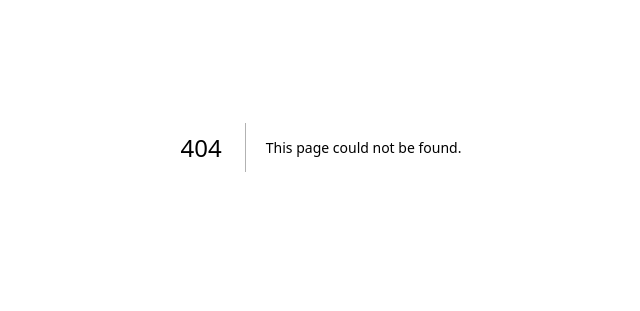
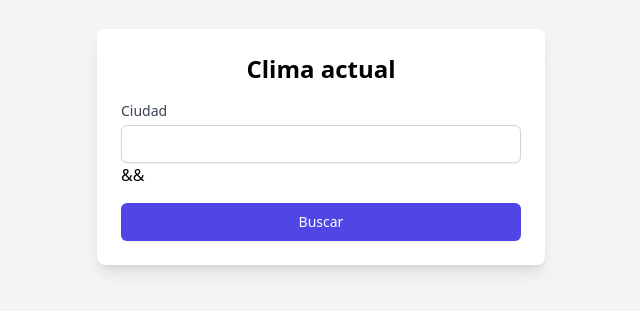
Before and after one commit to claudiasaldivar/CurrentWeather, a Next.js app: page /clima in a window 1280 px wide. Before the commit this address had no page. Shown: the part 253-564 px from the top of the page, without its empty margins (319-959 px from the left). Built offline with nearby package versions, Linux system fonts and the light colour scheme.

Commit message:
First commit

```diff
--- a/next.config.js
+++ b/next.config.js
@@ -1,4 +1,15 @@
-/** @type {import('next').NextConfig} */
-const nextConfig = {}
-
-module.exports = nextConfig
+// next.config.js
+module.exports = {
+    async redirects() {
+      return [
+        {
+          source: '/',
+          destination: '/clima',
+          permanent: true,
+        },
+      ];
+    },
+    images: {
+      domains: ['openweathermap.org'],
+    },
+  };
--- a/package.json
+++ b/package.json
@@ -9,9 +9,11 @@
     "lint": "next lint"
   },
   "dependencies": {
+    "axios": "^1.6.2",
+    "next": "^13.5.6",
     "react": "^18",
     "react-dom": "^18",
-    "next": "14.0.3"
+    "react-hook-form": "^7.48.2"
   },
   "devDependencies": {
     "autoprefixer": "^10.0.1",
--- /dev/null
+++ b/src/components/Error.jsx
@@ -0,0 +1,29 @@
+
+const Error = ({ message }) => {
+    return (
+      <div className="flex items-center justify-center bg-gray-100">
+        <div className="max-w-md w-full shadow-lg rounded-lg p-6 bg-red-100 border border-red-300">
+          <div className="flex items-center space-x-4">
+            <svg
+              className="w-16 h-16 text-red-500"
+              fill="currentColor"
+              viewBox="0 0 20 20"
+              xmlns="http://www.w3.org/2000/svg"
+            >
+              <path
+                fillRule="evenodd"
+                d="M10 18a8 8 0 100-16 8 8 0 000 16zm1-11a1 1 0 10-2 0v4a1 1 0 102 0V7zm-1 6a1 1 0 100 2 1 1 0 000-2z"
+                clipRule="evenodd"
+              />
+            </svg>
+            <div className="text-red-700">
+              <h1 className="text-2xl font-bold">Error</h1>
+              <p className="text-sm">{message}</p>
+            </div>
+          </div>
+        </div>
+      </div>
+    )
+  }
+
+export default Error
--- /dev/null
+++ b/src/components/Input.jsx
@@ -0,0 +1,20 @@
+
+const Input = ({ name, label, register, required, errors }) => {
+    return (
+      <div className="mb-4">
+        <label htmlFor={name} className="block text-sm font-medium text-gray-700">
+          {label}
+        </label>
+        <input
+          id={name}
+          name={name}
+          type="text"
+          {...register(name, { required })}
+          className="mt-1 block w-full border border-gray-300 rounded-md shadow-sm py-2 px-3 focus:outline-none focus:ring-indigo-500 focus:border-indigo-500 sm:text-sm text-black"
+        />
+        {errors[name] && <p className="text-sm text-red-500">{errors[name].message}</p>} && <p className="text-sm text-red-500">{errors.message}</p>
+      </div>
+    )
+  }
+
+export default Input
--- /dev/null
+++ b/src/components/WeatherResult.jsx
@@ -0,0 +1,32 @@
+import Image from 'next/image';
+import capitalizarPrimeraLetra from "@/hooks/getCapitalLetter"
+
+const WeatherResult = ({weather, city}) => {
+  const kelvin = 274.15;
+
+  return (
+    <>
+     {weather && (
+          <div className="text-black mt-2.5">
+          <h2 className="text-lg font-medium text-center mb-2">
+            Clima actual en {capitalizarPrimeraLetra(city)}
+          </h2>
+          <p className="text-sm text-center mb-1">
+            Temperatura: {(weather?.current?.temp - kelvin).toFixed(2)} °C
+          </p>
+          <div className="mt-2 flex items-center space-x-2 justify-center">
+              <Image
+                src={`http://openweathermap.org/img/wn/${weather?.current?.weather[0]?.icon}.png`}
+                alt="Icono del clima"
+                width={50}
+                height={50}
+              />
+              <span className="text-4xl font-bold text-gray-800">{weather?.current?.weather[0]?.main}</span>
+            </div>
+        </div>
+      )}
+    </>
+  )
+}
+
+export default WeatherResult
--- /dev/null
+++ b/src/hooks/getCapitalLetter.js
@@ -0,0 +1,3 @@
+export default  function capitalizarPrimeraLetra(str) {
+    return str.charAt(0).toUpperCase() + str.slice(1);
+  }
--- /dev/null
+++ b/src/pages/api/weather.jsx
@@ -0,0 +1,4 @@
+// pages/api/weather.js
+export default function handler(req, res) {
+    res.status(200).json({ apiKey: '9a2365c49c12c733f9ca31d301bf6e4c' });
+  }
--- /dev/null
+++ b/src/pages/clima.jsx
@@ -0,0 +1,60 @@
+// pages/index.js
+
+import { useState } from 'react';
+import { useForm } from 'react-hook-form'
+import axios from 'axios';
+import '../app/globals.css'
+
+import Error from '@/components/Error';
+import Input from '@/components/Input';
+import WeatherResult from '@/components/WeatherResult';
+import { getWeather } from '@/services/getWeather';
+
+const Weather = () => {
+  const [city, setCity] = useState('');
+  const [weather, setWeather] = useState(null);
+  const [error, setError] = useState(false);
+  const [loading, setLoading] = useState(false);
+
+  const { register, handleSubmit, formState: { errors } } = useForm()
+  const onSubmit = (data) => {
+    getWeather(data.city, setWeather, setError, setLoading, setCity)
+  }
+
+  return (
+    <div className="flex justify-center items-center h-screen bg-gray-100">
+    <div className="max-w-md w-full shadow-lg rounded-lg p-6 bg-white">
+      <h1 className="text-2xl font-bold text-center mb-4 text-black">Clima actual</h1>
+      {error && (
+        <Error message="Ocurrio un error con el sistema, intenta más tarde"/>
+      )}
+      <form onSubmit={handleSubmit(onSubmit)}>
+        <Input name="city" label="Ciudad" register={register} required errors={errors} />
+        <div className="flex justify-center">
+          <button
+            type="submit"
+            disabled={loading}
+            className="w-full py-2 px-4 border border-transparent rounded-md shadow-sm text-sm font-medium text-white bg-indigo-600 hover:bg-indigo-700 focus:outline-none focus:ring-2 focus:ring-offset-2 focus:ring-indigo-500"
+          >
+            {loading ? 'Procesando...' : 'Buscar'}
+          </button>
+        </div>
+      </form>
+      <WeatherResult weather={weather} city={city} />
+    </div>
+  </div>
+  );
+};
+
+export async function getServerSideProps() {
+    const response = await axios.get('http://localhost:3000/api/weather');
+    const apiKey = response.data.apiKey;
+
+    return {
+      props: {
+        apiKey,
+      },
+    };
+  }
+
+export default Weather;
--- /dev/null
+++ b/src/services/getWeather.js
@@ -0,0 +1,22 @@
+import axios from "axios";
+export const getWeather = async (dataCity, setWeather, setError, setLoading, setCity) => {
+    setLoading(true)
+    try {
+      const response = await axios.get(
+        `http://api.openweathermap.org/geo/1.0/direct?q=${dataCity}&limit=1&appid=9a2365c49c12c733f9ca31d301bf6e4c`
+      );
+      const data = response.data[0];
+      setCity(data.name);
+      const weatherResponse = await axios.get(
+        `https://api.openweathermap.org/data/2.5/onecall?lat=${data.lat}&lon=${data.lon}&exclude=hourly,minutely&appid=9a2365c49c12c733f9ca31d301bf6e4c`
+      );
+      setWeather(weatherResponse.data);
+      setError(false);
+      setLoading(false);
+    } catch (error) {
+      console.error('Error al obtener datos del clima:', error);
+      setError(true);
+      setLoading(false);
+      setCity('');
+    }
+  };
```
Also changed, not shown: 1 other file (tests, documents, lock files or other folders).
